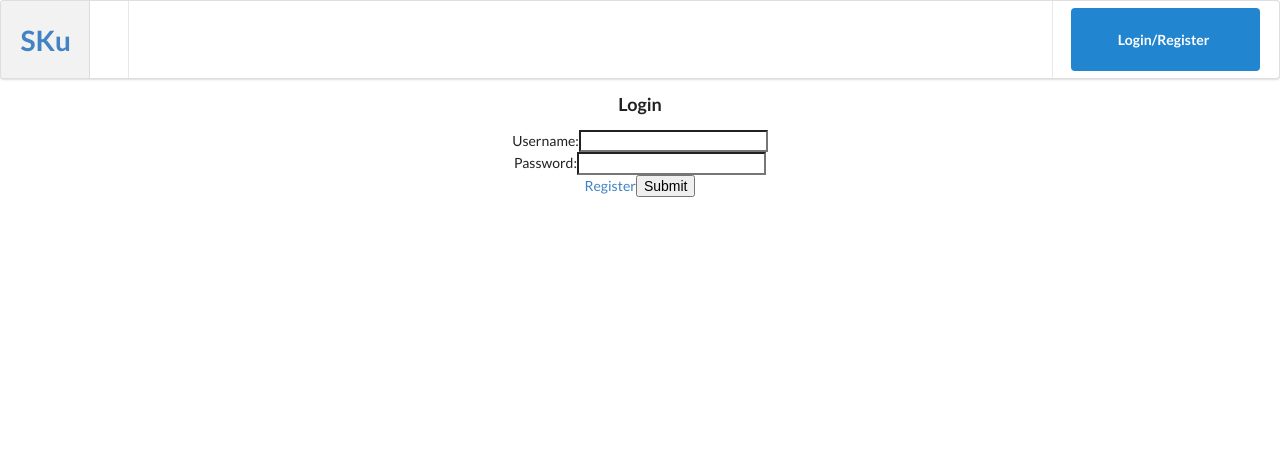
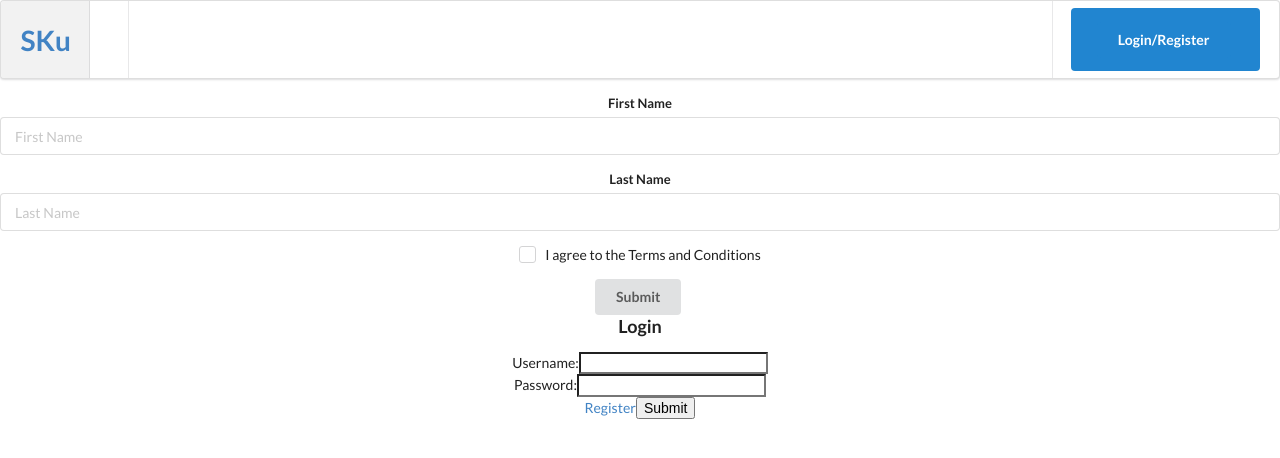
Before and after one commit to SneakerheadSean/sku-v2, a React (Create React App) app in the folder client/: page /login in a window 1280 px wide. Shown: the top 458 px of the page. Built offline with nearby package versions, Linux system fonts and the light colour scheme.

Commit message:
Update Login.jsx

```diff
--- a/client/src/screens/Login.jsx
+++ b/client/src/screens/Login.jsx
@@ -16,12 +16,35 @@ export default function Login(props) {
   };
 
   return (
+  <>
+<form class="ui form"  onSubmit={(e) => {
+        e.preventDefault();
+        props.handleLogin(formData);
+      }}
+      >
+  <div class="field">
+    <label>First Name</label>
+    <input type="text" name="first-name" placeholder="First Name"/>
+  </div>
+  <div class="field">
+    <label>Last Name</label>
+    <input type="text" name="last-name" placeholder="Last Name"/>
+  </div>
+  <div class="field">
+    <div class="ui checkbox">
+      <input type="checkbox" tabindex="0" class="hidden"/>
+      <label>I agree to the Terms and Conditions</label>
+    </div>
+  </div>
+  <button class="ui button" type="submit">Submit</button>
+</form>
+
     <form
       onSubmit={(e) => {
         e.preventDefault();
         props.handleLogin(formData);
       }}
-    >
+      >
       <h3>Login</h3>
       <label>
         Username:
@@ -30,7 +53,7 @@ export default function Login(props) {
           name="username"
           value={formData.username}
           onChange={handleChange}
-        />
+          />
       </label>
       <br />
       <label>
@@ -40,11 +63,12 @@ export default function Login(props) {
           name="password"
           value={formData.password}
           onChange={handleChange}
-        />
+          />
       </label>
       <br />
       <Link to="/register">Register</Link>
       <button>Submit</button>
     </form>
+          </>
   );
 }
```
